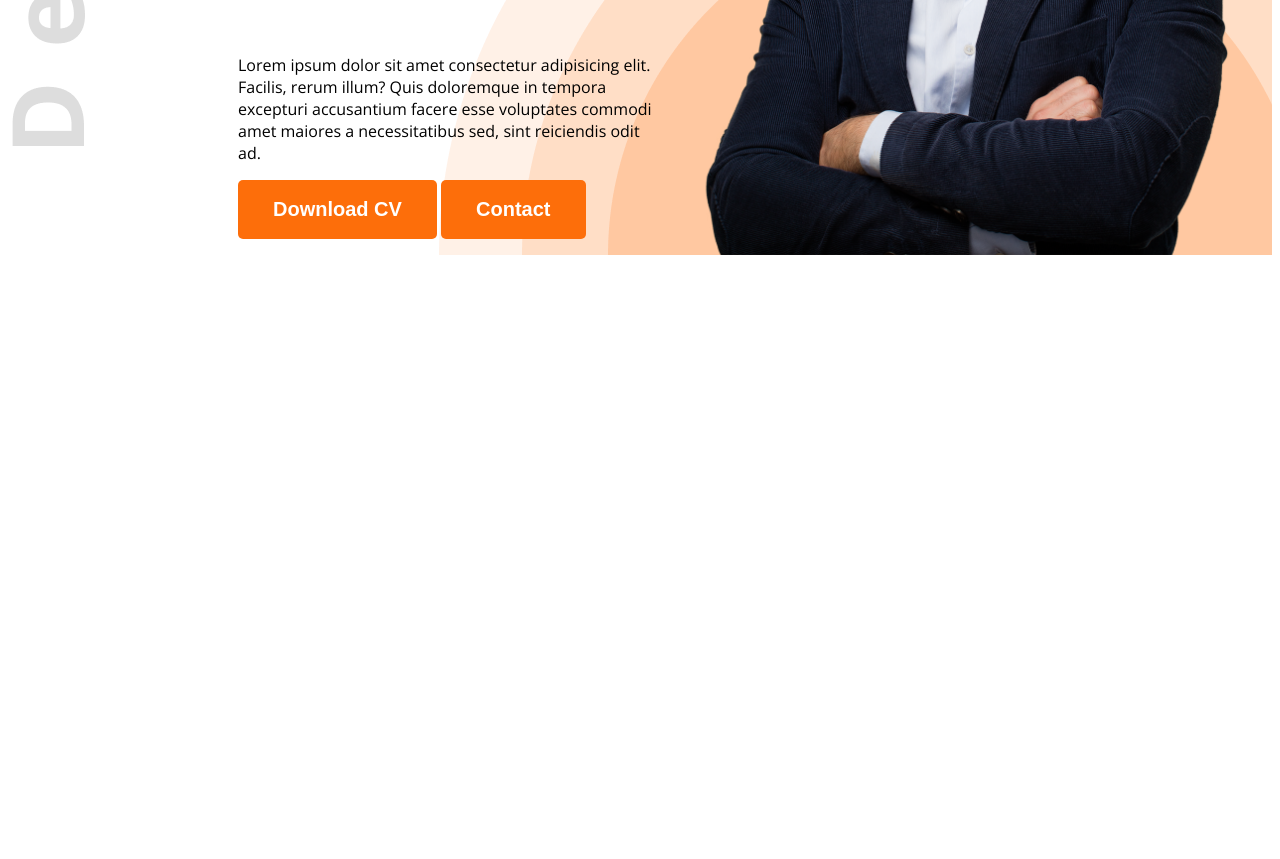
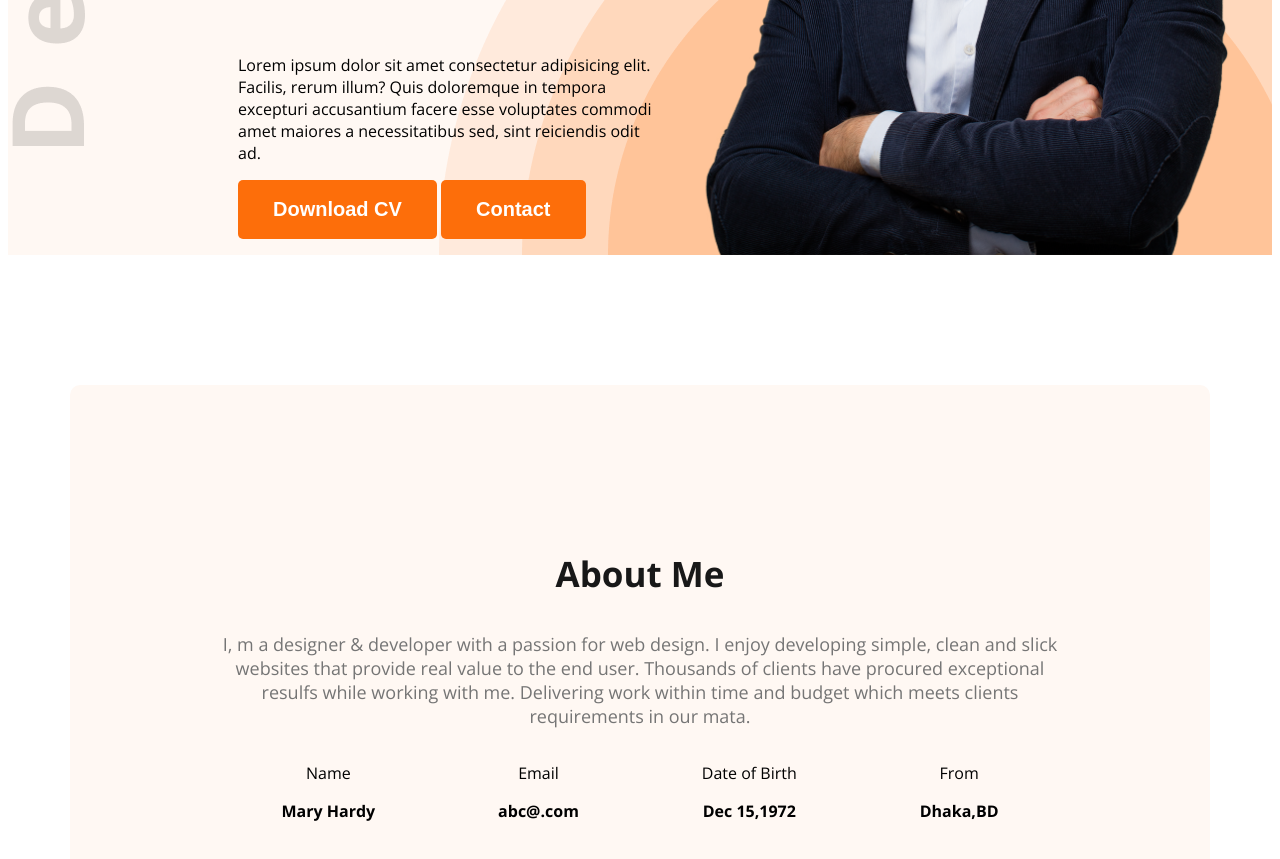
Before and after one commit to SyedaZannatulTushi/Web-Developer-portfolio, a plain HTML site: page index.html in a window 1280 px wide. Shown: the part 667-1526 px from the top of the page. Before the commit the page ends 930 px from the top, so only its background shows below. Drawn offline with nearby package versions, Linux system fonts and the light colour scheme.

Commit message:
added an about

```diff
--- a/index.html
+++ b/index.html
@@ -12,7 +12,7 @@
     <link rel="stylesheet" href="styles/portfolio.css">
 </head>
 <body class="open-sans-Normal">
-    <header class="header">
+    <header class="header secondary-bg">
         <nav>
             <h3 class="nav-title">Ma<span class="text-primary">r</span>y</h3>
             <ul>
@@ -40,6 +40,32 @@
 
     </header>
     <main>
+        <section class="about secondary-bg">
+            <h3 class="section-title dark-1">About Me</h3>
+            <p class="section-description">
+                I, m a designer & developer with a passion for web design. I enjoy developing simple, clean and slick websites that provide real value to the end user. Thousands of clients have procured exceptional resulfs while working with me. Delivering work within time and budget which meets clients requirements in our mata.
+            </p>
+            <div class="about-items">
+              <div class="about-item">
+                <p class="item-title">Name</p>
+                <p class="item-description">Mary Hardy</p>
+              </div>
+              <div class="about-item">
+                <p class="item-title">Email</p>
+                <p class="item-description">abc@.com</p>
+              </div>
+              <div class="about-item">
+                <p class="item-title">Date of Birth</p>
+                <p class="item-description">Dec 15,1972</p>
+              </div>
+              <div class="about-item">
+                <p class="item-title">From</p>
+                <p class="item-description">Dhaka,BD</p>
+              </div>
+
+            </div>
+
+        </section>
 
     </main>
     <footer>
--- a/styles/portfolio.css
+++ b/styles/portfolio.css
@@ -7,6 +7,9 @@
     "wdth" 100;
 }
 /*Shared Style*/
+.secondary-bg{
+   background-color: #FFF8F3;
+}
 .text-primary{
     color: #FD6E0A;
 
@@ -29,6 +32,17 @@
 
 
 
+
+}
+
+.section-title{
+    font-size: 35px;
+    font-weight: bold;
+
+}
+.section-description{
+    font-size: 18px;
+    color: #757575;
 
 }
 /* header*/
@@ -81,3 +95,26 @@ nav li a{
 .banner-profile-pic{
     width: 580px;
 }
+/*main styles*/
+main{
+    max-width: 1140px;
+    margin: 0 auto;
+
+
+}
+
+/*about styles*/
+.about{
+    border-radius: 10px;
+    padding: 130px 150px;
+    text-align: center;
+    margin-top: 130px;
+
+}
+.about-items{
+    display: flex;
+    justify-content: space-around;
+}
+.item-description{
+    font-weight: bold;
+}
```
